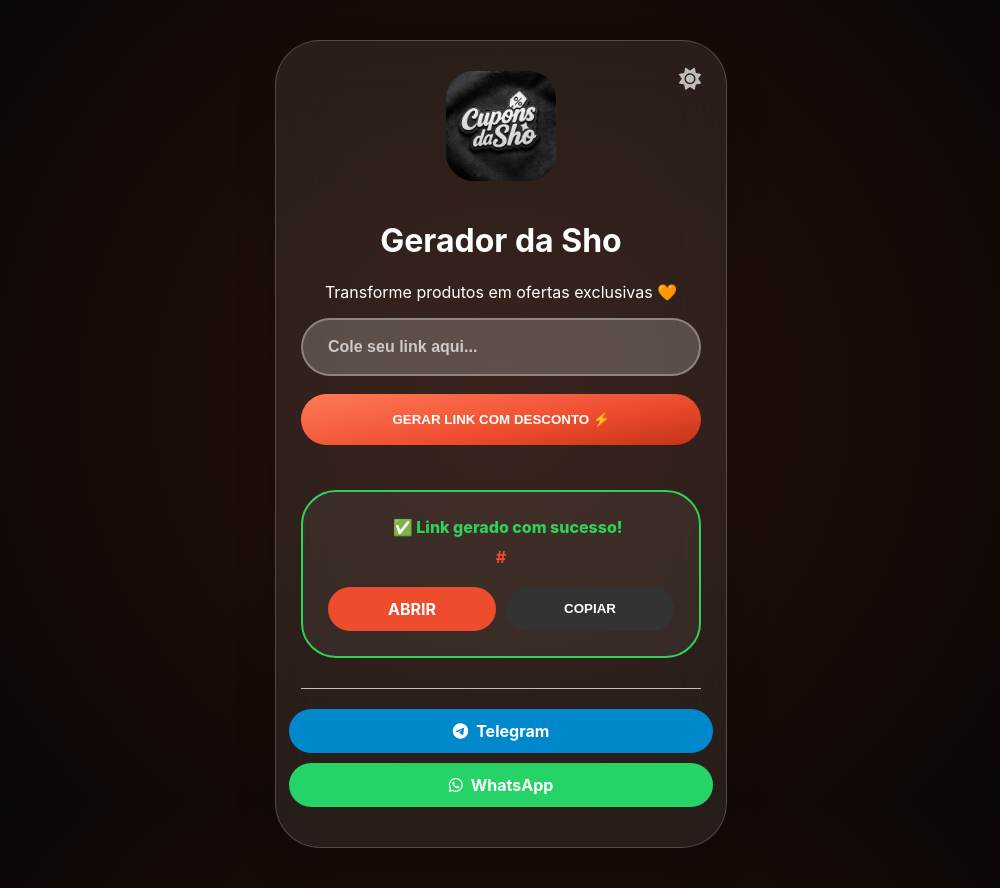
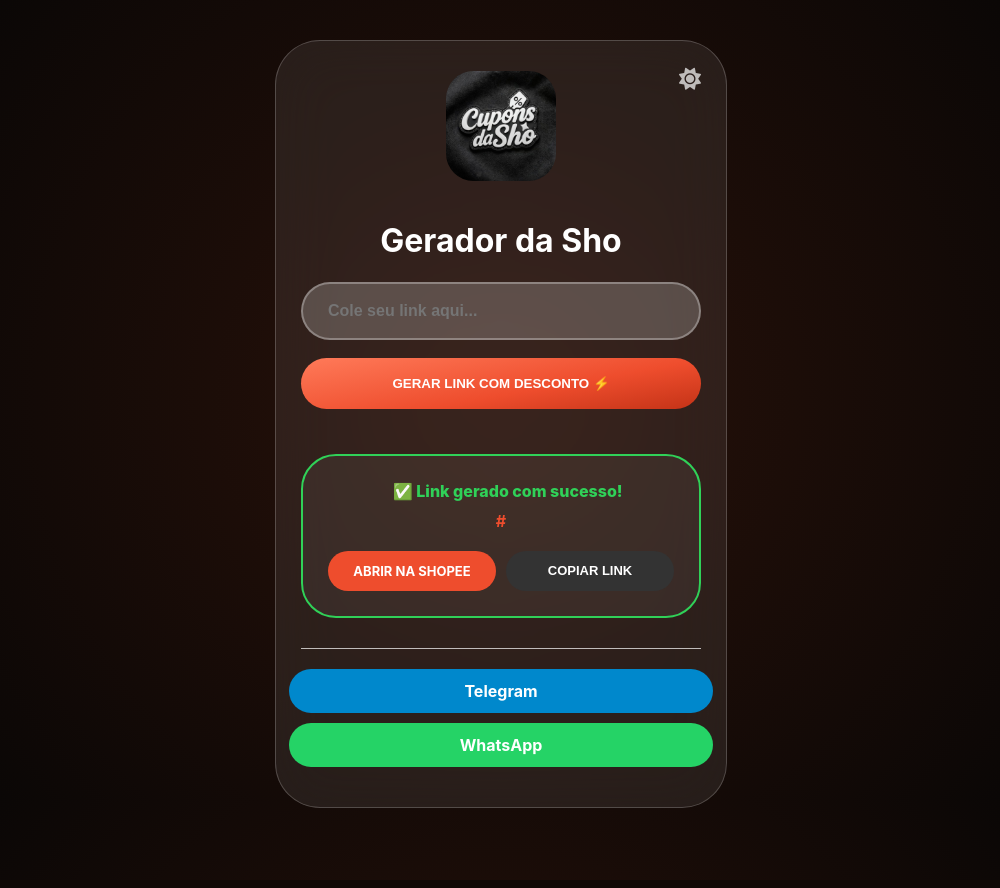
Before and after one commit to isigorsantos/gerador-da-sho, a Flask app: template templates/index.html in a window 1280 px wide. Shown: the whole page, without its empty margins (139-1139 px from the left). After the commit the page ends 808 px from the top, so only its background shows below. Run offline with Flask 3, Linux system fonts and the light colour scheme; the template is opened without the code that fills it: most values are stand-ins (such as "Sample title", 1, 10 or a date in 2020).

Commit message:
Update index.html

```diff
--- a/templates/index.html
+++ b/templates/index.html
@@ -15,7 +15,7 @@
             --cor-marca: #ee4d2d;
             --glass-border: 1px solid rgba(255, 255, 255, 0.2);
             --bg-glass: rgba(255, 255, 255, 0.08);
-            --cor-sucesso: #30d158; /* Nova variável para o verde */
+            --cor-sucesso: #30d158;
         }
 
         .light-mode {
@@ -34,8 +34,7 @@
             background-attachment: fixed; background-size: cover;
         }
 
-        .container { text-align: center; width: 90%; max-width: 400px; padding: 30px 25px; border-radius: 45px; background: var(--bg-glass); backdrop-filter: blur(30px); border: var(--glass-border); position: relative; box-shadow: 0 20px 40px rgba(0,0,0,0.2); }
-
+        .container { text-align: center; width: 90%; max-width: 400px; padding: 30px 25px; border-radius: 45px; background: var(--bg-glass); backdrop-filter: blur(30px); border: var(--glass-border); position: relative; }
         .theme-toggle { position: absolute; top: 25px; right: 25px; cursor: pointer; color: var(--texto-secundario); font-size: 22px; }
         .logo { width: 110px; border-radius: 25%; margin-bottom: 15px; }
 
@@ -45,7 +44,6 @@
             font-weight: 700; font-size: 16px; outline: none; box-sizing: border-box;
         }
         .light-mode input { background: #ffffff; border: 2px solid #ee4d2d; color: #000000; }
-        input::placeholder { color: var(--texto-secundario); }
 
         .btn-gerar {
             width: 100%; padding: 18px; margin-bottom: 20px; border-radius: 50px; border: none;
@@ -53,29 +51,20 @@
         }
 
         #loader { display: none; margin-top: 15px; padding: 15px; border-radius: 30px; background: rgba(0,0,0,0.1); border: var(--glass-border); }
-        .light-mode #loader { background: rgba(255,255,255,0.5); }
 
-        /* --- ÁREA DE RESULTADO VERDE --- */
-        .resultado {
-            margin-top: 25px; padding: 25px; border-radius: 35px;
-            background: rgba(255,255,255,0.05);
-            border: 2px solid var(--cor-sucesso); /* Borda Verde */
-        }
+        /* --- ÁREA VERDE MANTIDA --- */
+        .resultado { margin-top: 25px; padding: 25px; border-radius: 35px; background: rgba(255,255,255,0.05); border: 2px solid var(--cor-sucesso); }
         .light-mode .resultado { background: #ffffff; }
 
         @keyframes vai-e-vem { 0%, 100% { transform: translateX(-8px); } 50% { transform: translateX(8px); } }
-
-        /* --- TÍTULO VERDE --- */
-        .sucesso-titulo {
-            color: var(--cor-sucesso) !important; /* Texto Verde */
-            font-weight: 800; display: block; margin-bottom: 10px; animation: vai-e-vem 1.5s infinite ease-in-out;
-        }
+        .sucesso-titulo { color: var(--cor-sucesso) !important; font-weight: 800; display: block; margin-bottom: 10px; animation: vai-e-vem 1.5s infinite ease-in-out; }
 
         .link-text { color: var(--cor-marca); font-weight: 700; word-break: break-all; display: block; margin-bottom: 20px; }
 
+        /* --- BOTÕES COM TEXTO COMPLETO --- */
         .btn-acao { display: flex; gap: 10px; }
-        .btn-acao * { flex: 1; padding: 12px; border-radius: 50px; border: none; font-weight: 700; color: white; text-decoration: none; cursor: pointer; background: #333; }
-        .light-mode .btn-acao button { background: #888; }
+        .btn-acao * { flex: 1; padding: 12px; border-radius: 50px; border: none; font-weight: 700; color: white; text-decoration: none; cursor: pointer; background: #333; font-size: 13px; display: flex; align-items: center; justify-content: center; }
+        .light-mode .btn-acao button { background: #555; }
         .btn-abrir { background: #ee4d2d !important; }
 
         .canais-section { margin-top: 30px; padding-top: 20px; border-top: 1px solid var(--texto-secundario); }
@@ -84,13 +73,11 @@
         .btn-wa { background: #25d366; }
     </style>
 </head>
-<body class="dark-mode">
+<body>
     <div class="container">
         <div class="theme-toggle" onclick="toggleTheme()"><i id="theme-icon" class="fas fa-sun"></i></div>
         <img src="{{ url_for('static', filename='logo.png') }}" alt="Logo" class="logo">
         <h1>Gerador da Sho</h1>
-        <p class="subtexto">Transforme produtos em ofertas exclusivas 🧡</p>
-
         <form method="POST" onsubmit="mostrarLoading()">
             <input type="text" name="link_usuario" placeholder="Cole seu link aqui..." required>
             <button type="submit" class="btn-gerar">GERAR LINK COM DESCONTO ⚡</button>
@@ -103,16 +90,16 @@
                 <span class="sucesso-titulo">✅ Link gerado com sucesso!</span>
                 <span class="link-text" id="meuLink">{{ link_novo }}</span>
                 <div class="btn-acao">
-                    <a href="{{ link_novo }}" target="_blank" class="btn-abrir">ABRIR</a>
-                    <button onclick="copiarLink()">COPIAR</button>
+                    <a href="{{ link_novo }}" target="_blank" class="btn-abrir">ABRIR NA SHOPEE</a>
+                    <button onclick="copiarLink()">COPIAR LINK</button>
                 </div>
             </div>
         {% endif %}
 
         <div class="canais-section">
             <div style="display: flex; flex-direction: column; align-items: center;">
-                <a href="https://t.me/cuponsdasho" target="_blank" class="btn-social btn-tg"><i class="fab fa-telegram-plane"></i> Telegram</a>
-                <a href="https://whatsapp.com/channel/0029VaGaBZj5vKACU9lGcr1A" target="_blank" class="btn-social btn-wa"><i class="fab fa-whatsapp"></i> WhatsApp</a>
+                <a href="https://t.me/cuponsdasho" target="_blank" class="btn-social btn-tg">Telegram</a>
+                <a href="https://whatsapp.com/channel/0029VaGaBZj5vKACU9lGcr1A" target="_blank" class="btn-social btn-wa">WhatsApp</a>
             </div>
         </div>
     </div>
@@ -121,20 +108,13 @@
         const html = document.documentElement;
         const icon = document.getElementById('theme-icon');
         if (localStorage.getItem('theme') === 'light') { html.classList.add('light-mode'); icon.classList.replace('fa-sun', 'fa-moon'); }
-
         function toggleTheme() {
             html.classList.toggle('light-mode');
             const isLight = html.classList.contains('light-mode');
             icon.classList.replace(isLight ? 'fa-sun' : 'fa-moon', isLight ? 'fa-moon' : 'fa-sun');
             localStorage.setItem('theme', isLight ? 'light' : 'dark');
         }
-
-        function mostrarLoading() {
-            const res = document.querySelector('.resultado');
-            if (res) res.style.display = 'none';
-            document.getElementById('loader').style.display = 'block';
-        }
-
+        function mostrarLoading() { const res = document.querySelector('.resultado'); if (res) res.style.display = 'none'; document.getElementById('loader').style.display = 'block'; }
         function copiarLink() {
             const texto = document.getElementById('meuLink').innerText;
             const input = document.createElement("textarea");
```
